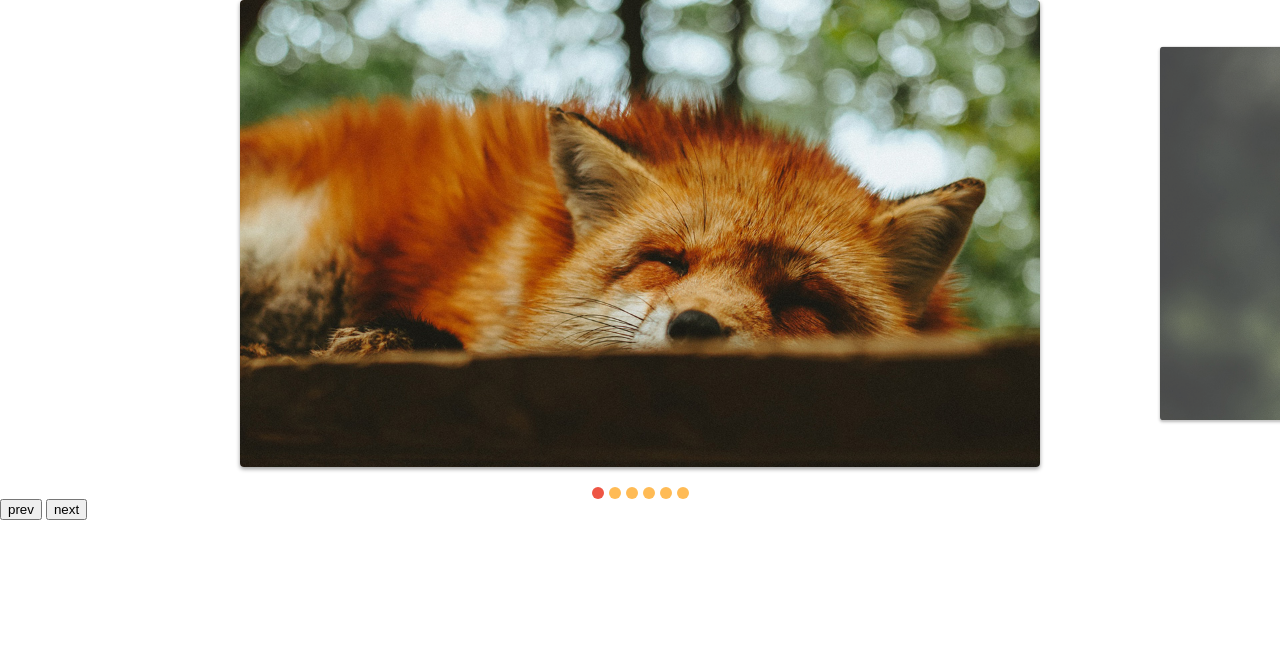
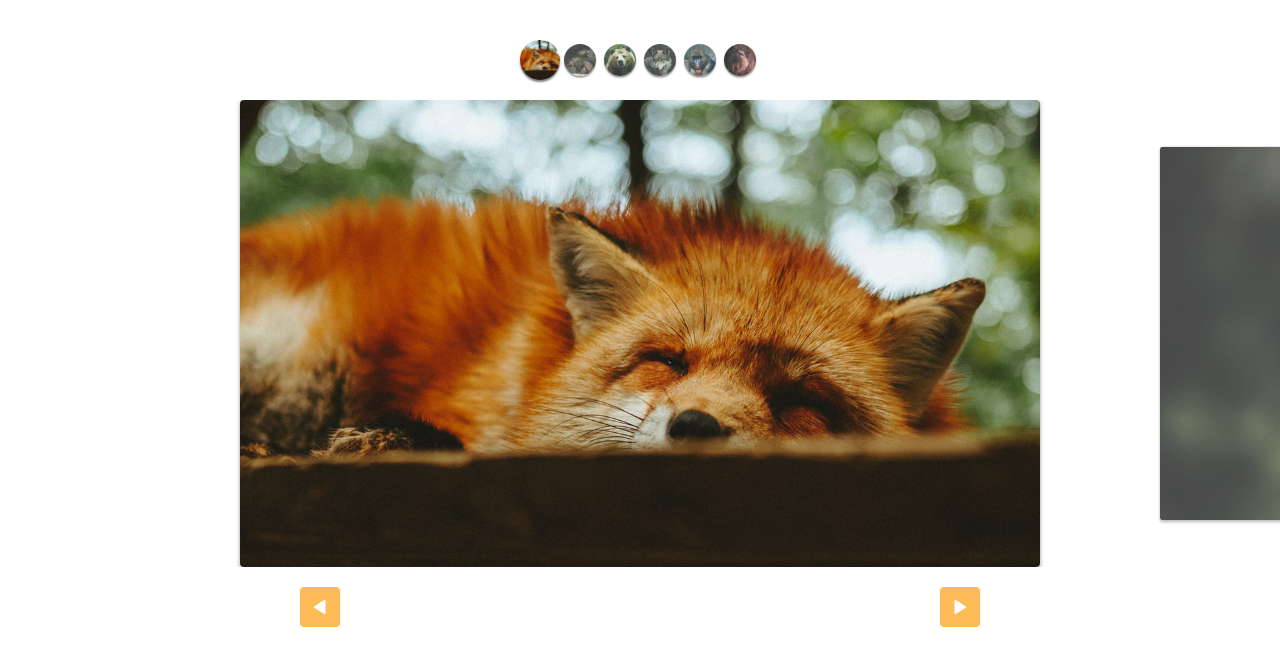
Before and after one commit to lucasgomesmatos/slide-animais-fantasticos, a plain HTML site: page index.html in a window 1280 px wide. Drawn offline with Linux system fonts and the light colour scheme.

Commit message:
custom controls estilizados

```diff
--- a/css/style.css
+++ b/css/style.css
@@ -63,3 +63,50 @@ img {
 [data-control="slide"] li a:hover {
   background: #e54;
 }
+
+.custom-controls {
+  display: flex;
+  justify-content: center;
+  margin-top: 40px;
+  margin-bottom: 20px;
+  flex-wrap: wrap;
+}
+
+.custom-controls li {
+  opacity: 0.8;
+  transform: scale(.8);
+  width: 40px;
+  height: 40px;
+  border-radius: 50%;
+  overflow: hidden;
+  gap: 2px;
+  box-shadow: 0 2px 2px rgba(0, 0, 0, 0.5);
+  transition: .3s;
+
+}
+
+.custom-controls li.active {
+  opacity: 1;
+  transform: scale(1);
+}
+
+.arrow-nav {
+  display: flex;
+  justify-content: space-around;
+  margin: 20px 0;
+}
+
+.arrow-nav button {
+  cursor: pointer;
+  border: none;
+  border-radius: 4px;
+  color: white;
+  width: 40px;
+  height: 40px;
+  text-indent: -999px;
+  background: #fb5 url("../img/arrow.svg") center center no-repeat;
+}
+
+.arrow-nav button.prev {
+  transform: rotate(-180deg);
+}
--- a/index.html
+++ b/index.html
@@ -1,5 +1,6 @@
 <!DOCTYPE html>
 <html lang="pt-br">
+
 <head>
   <meta charset="UTF-8">
   <meta http-equiv="X-UA-Compatible" content="IE=edge">
@@ -7,7 +8,17 @@
   <link rel="stylesheet" href="./css/style.css">
   <title>Slide</title>
 </head>
+
 <body>
+  <ul class="custom-controls">
+    <li><img src="./img/foto1-thumb.jpg" alt=""></li>
+    <li><img src="./img/foto2-thumb.jpg" alt=""></li>
+    <li><img src="./img/foto3-thumb.jpg" alt=""></li>
+    <li><img src="./img/foto4-thumb.jpg" alt=""></li>
+    <li><img src="./img/foto5-thumb.jpg" alt=""></li>
+    <li><img src="./img/foto6-thumb.jpg" alt=""></li>
+  </ul>
+
   <div class="slide-wrapper">
     <ul class="slide">
       <li><img src="./img/foto1.jpg" alt=""></li>
@@ -24,4 +35,5 @@
   </div>
   <script type="module" src="./js/script.js"></script>
 </body>
+
 </html>
--- a/js/modules/Slide.js
+++ b/js/modules/Slide.js
@@ -160,7 +160,7 @@ export class Slide {
   }
 }
 
-export class SlideNav extends Slide {
+export default class SlideNav extends Slide {
   constructor(slide, wrapper) {
     super(slide, wrapper);
     this.bindControlEvents();
--- a/js/script.js
+++ b/js/script.js
@@ -1,7 +1,6 @@
-import {SlideNav } from "./modules/Slide.js";
+import SlideNav from "./modules/Slide.js";
 
 const slide = new SlideNav(".slide", ".slide-wrapper");
 slide.init();
 slide.addArrow(".prev", ".next")
-
-slide.addControl();
+slide.addControl(".custom-controls");
```
